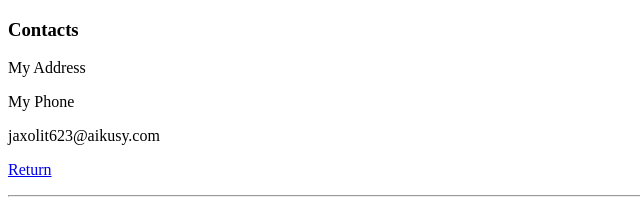
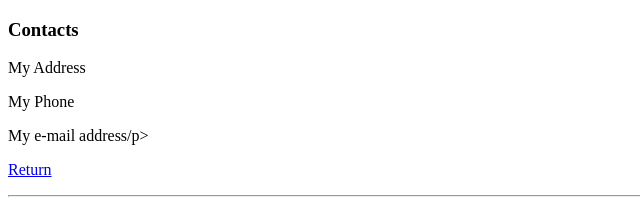
Before and after one commit to moreirar/CVitae, a plain HTML site: page contact-me.html in a window 1280 px wide. Shown: the top 202 px of the page, 0-640 px from the left. Drawn offline with Linux system fonts and the light colour scheme.

Commit message:
Update contact-me.html

```diff
--- a/contact-me.html
+++ b/contact-me.html
@@ -10,7 +10,7 @@
   <h3>Contacts</h3>
   <p>My Address</p>
   <p>My Phone</p>
-  <p>jaxolit623@aikusy.com</p>
+  <p>My e-mail address/p>
   <p><a href="index.html">Return</a></p>
   <hr>
   <form class="" action="mailto:jaxolit623@aikusy.com" method="post" enctype="text/plain">
```
